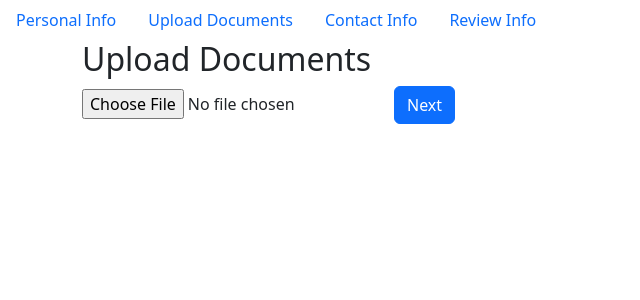
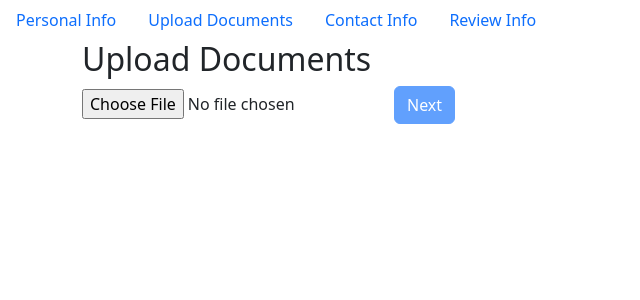
Before and after one commit to fahimehahmadi94/User-Form, an Angular app: page /upload-documents in a window 1280 px wide. Shown: the top 300 px of the page, without its empty margins (0-640 px from the left). Built offline with nearby package versions, Linux system fonts and the light colour scheme.

Commit message:
enable button upload document

```diff
--- a/src/app/upload-documents/upload-documents.component.html
+++ b/src/app/upload-documents/upload-documents.component.html
@@ -9,5 +9,5 @@
   <div *ngIf="documentError" class="text-danger">
     {{ documentError }}
   </div>
-  <button (click)="onSubmit()" class="btn btn-primary">Next</button>
+  <button (click)="onSubmit()"  [disabled]="!documentUrl" class="btn btn-primary">Next</button>
 </div>
--- a/src/app/upload-documents/upload-documents.component.ts
+++ b/src/app/upload-documents/upload-documents.component.ts
@@ -21,6 +21,7 @@ export class UploadDocumentsComponent implements OnInit {
     this.userData = this.userDataService.getUserData();
     if (!!this.userData.document) {
       this.documentUrl = this.userData.document;
+
     }
   }
 
```
